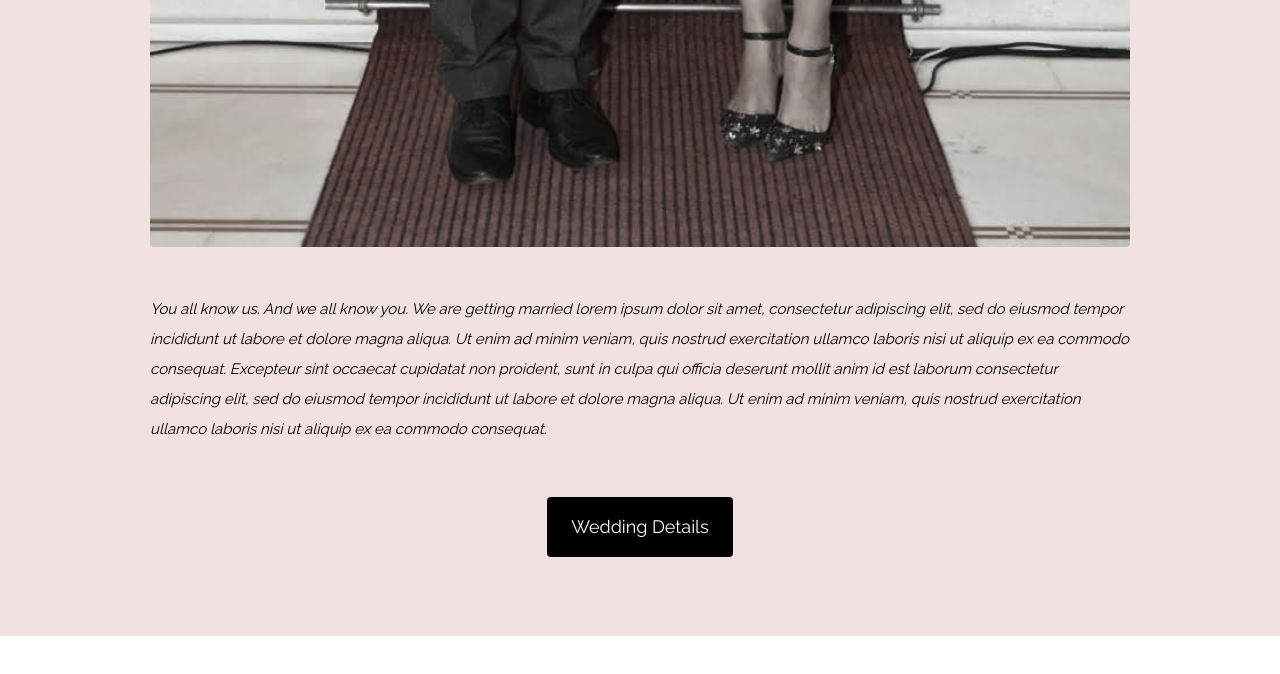
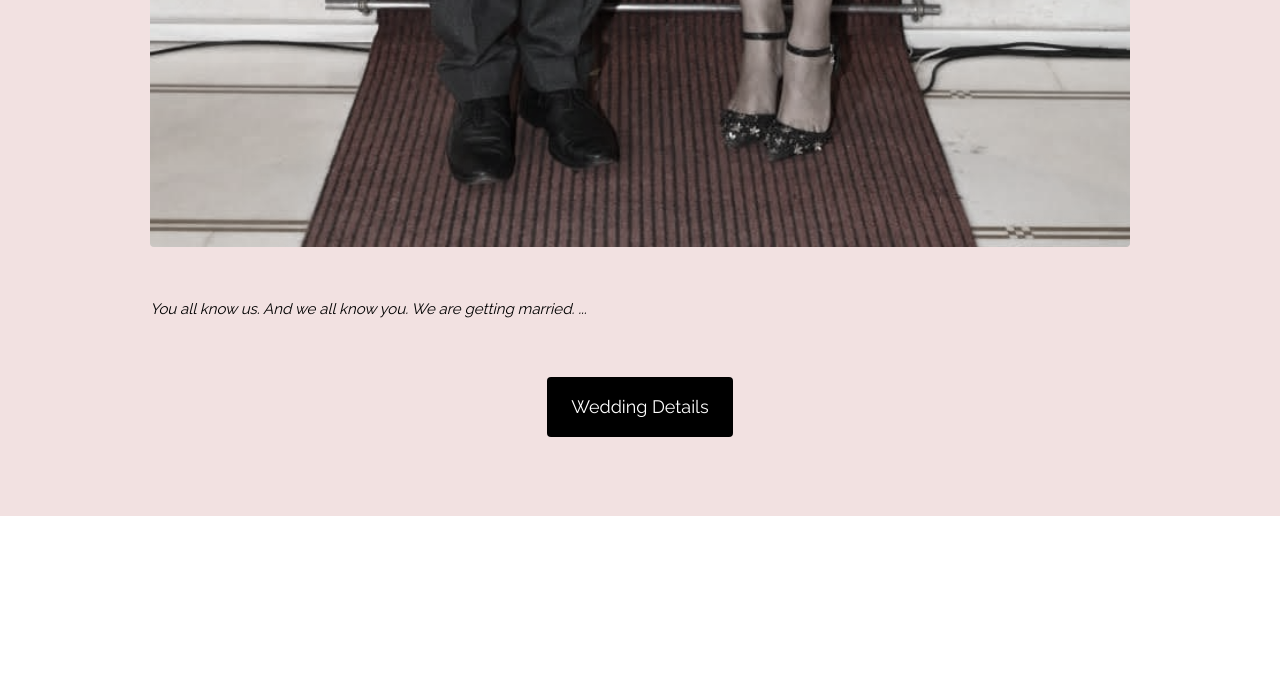
Before and after one commit to Mackinon/macandgin, a plain HTML site: page index.html in a window 1280 px wide. Shown: the part 2197-2871 px from the top of the page. Drawn offline with nearby package versions, Linux system fonts and the light colour scheme.

Commit message:
Update index.html

```diff
--- a/index.html
+++ b/index.html
@@ -75,9 +75,7 @@ var x = setInterval(function() {
   <div class="w3-content">
     <h1 class="w3-center w3-text-grey"><b>Mackinon & Ginelle</b></h1>
     <img class="w3-round w3-grayscale-min" src="images/wedding_couple2.jpg" style="width:100%;margin:32px 0">
-    <p><i>You all know us. And we all know you. We are getting married lorem ipsum dolor sit amet, consectetur adipiscing elit, sed do eiusmod tempor incididunt ut labore et dolore magna aliqua. Ut enim ad minim veniam, quis nostrud exercitation ullamco laboris nisi ut aliquip ex ea commodo consequat. Excepteur sint
-      occaecat cupidatat non proident, sunt in culpa qui officia deserunt mollit anim id est laborum consectetur adipiscing elit, sed do eiusmod tempor incididunt ut labore et dolore magna aliqua. Ut enim ad minim veniam, quis nostrud exercitation ullamco
-      laboris nisi ut aliquip ex ea commodo consequat.</i>
+    <p><i>You all know us. And we all know you. We are getting married. ... </i>
     </p><br>
     <p class="w3-center"><a href="#wedding" class="w3-button w3-black w3-round w3-padding-large w3-large">Wedding Details</a></p>
   </div>
```
